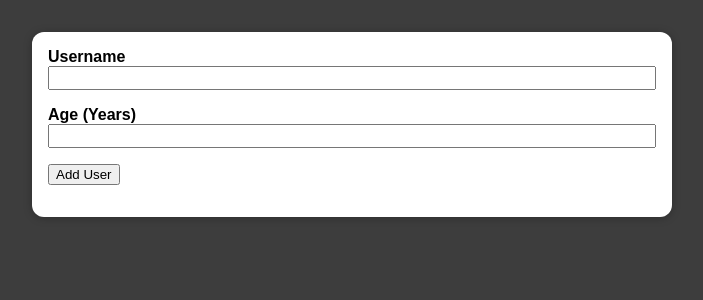
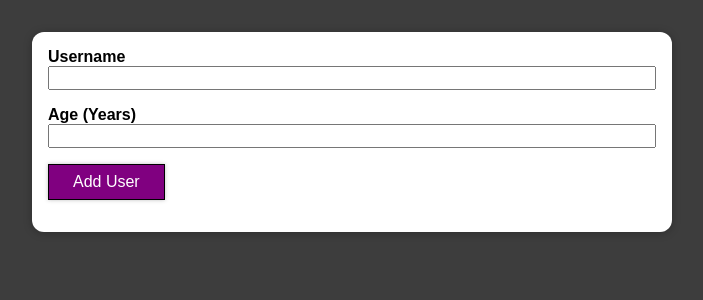
Before and after one commit to jaggerabney/ReactJS-Udemy-Course, a React (Create React App) app: page / in a window 1280 px wide. Shown: the top 300 px of the page, without its empty margins (288-991 px from the left). Built offline with nearby package versions, Linux system fonts and the light colour scheme.

Commit message:
added Button component and corresponding style

```diff
--- a/src/components/NewUser/UserForm.js
+++ b/src/components/NewUser/UserForm.js
@@ -1,4 +1,5 @@
 import React, { useState } from "react";
+import Button from "../UI/Button";
 import "./UserForm.css";
 
 function UserForm(props) {
@@ -66,7 +67,7 @@ function UserForm(props) {
           />
         </div>
         <div>
-          <button type="submit">Add User</button>
+          <Button type="submit">Add User</Button>
         </div>
       </div>
     </form>
--- /dev/null
+++ b/src/components/UI/Button.js
@@ -0,0 +1,9 @@
+import styles from "./Button.module.css";
+
+function Button(props) {
+  return <button type={props.type} className={styles.button} onClick={props.onClick}>
+    {props.children}
+  </button>
+}
+
+export default Button;
--- /dev/null
+++ b/src/components/UI/Button.module.css
@@ -0,0 +1,27 @@
+.button {
+  width: 100%;
+  font: inherit;
+  padding: 0.5rem 1.5rem;
+  border: 1px solid black;
+  color: white;
+  background: purple;
+  box-shadow: 0 0 4px rgba(0, 0, 0, 0.25);
+  cursor: pointer;
+}
+
+.button:focus {
+  outline: none;
+}
+
+.button:hover,
+.button:active {
+  background: #ac0e77;
+  border-color: black;
+  box-shadow: 0 0 8px rgba(0, 0, 0, 0.25);
+}
+
+@media (min-width: 768px) {
+  .button {
+    width: auto;
+  }
+}
--- a/src/components/User/UserItem.css
+++ b/src/components/User/UserItem.css
@@ -1,5 +1,6 @@
 .user-item {
   border: 1px solid gray;
+  margin: 0.5rem 0;
   padding: 0 0.5rem;
 }
 
--- a/src/components/User/UserList.css
+++ b/src/components/User/UserList.css
@@ -1,4 +1,5 @@
 .user-list {
   list-style: none;
   padding-left: 0px;
+  margin: auto;
 }
```
